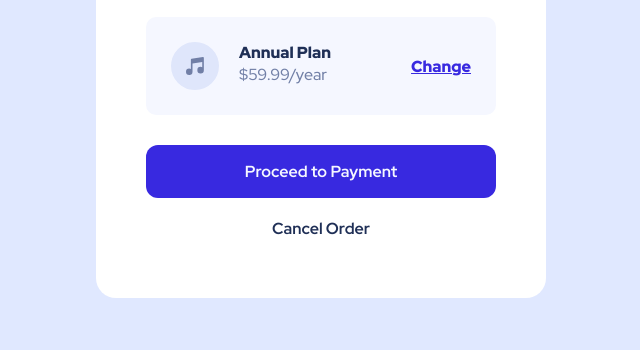
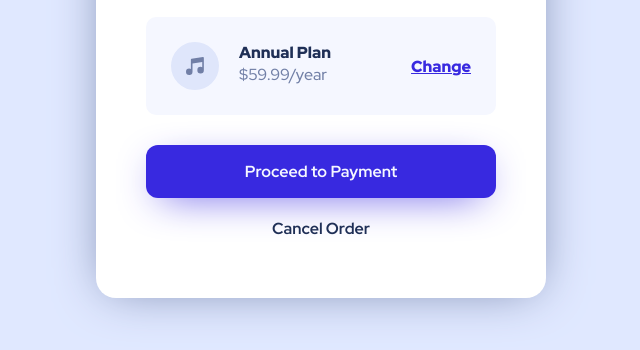
Before and after one commit to horoserp/order-summary, a plain HTML site: page index.html in a window 1280 px wide. Shown: the part 450-800 px from the top of the page, without its empty margins (319-959 px from the left). Drawn offline with Linux system fonts and the light colour scheme.

Commit message:
Update: Add box-shadows.

```diff
--- a/style.css
+++ b/style.css
@@ -68,6 +68,7 @@ section {
   gap: 40px;
   background-color: var(--White);
   border-radius: 20px;
+  box-shadow: 0 0px 50px -10px var(--Desaturated_blue);
 }
 
 .img-container img {
@@ -116,6 +117,7 @@ h2 {
   font-weight: 700;
   padding: 16px;
   border-radius: 12px;
+  box-shadow: 0 10px 40px -15px var(--Bright_blue);
 }
 
 .cancel {
```
